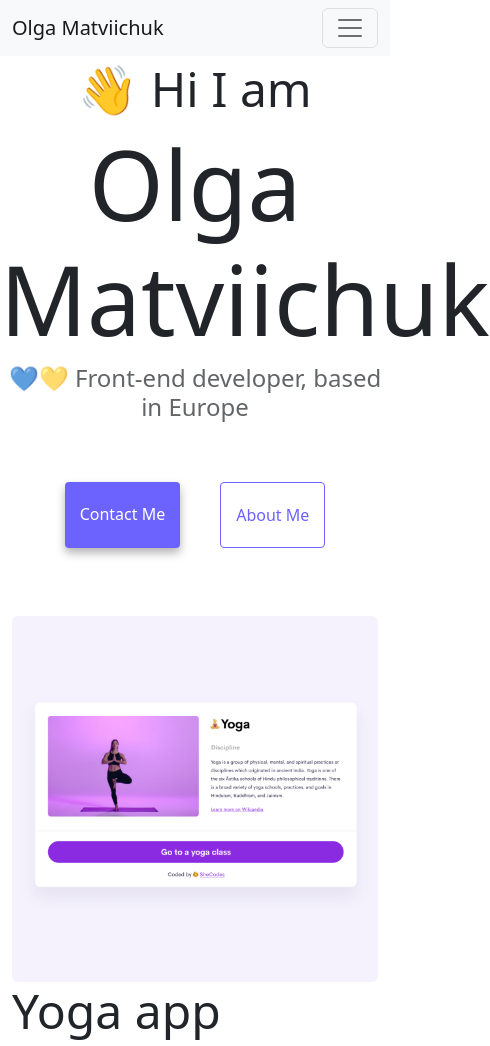
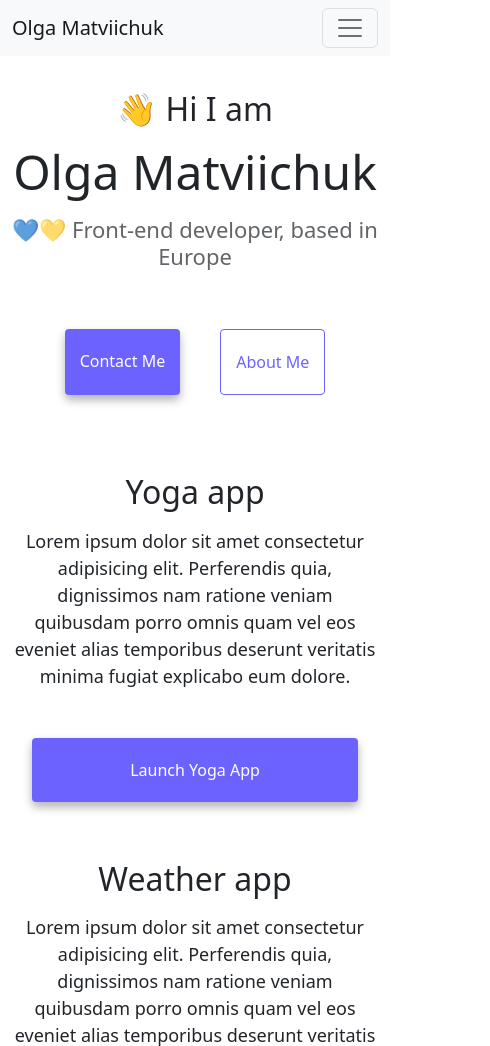
Before and after one commit to OlgaMatviichuk/My-portfolio, a plain HTML site: page index.html in a window 390 px wide. Shown: the top 1046 px of the page, 490 px wide, since content can reach past the window. Drawn offline with nearby package versions, Linux system fonts and the light colour scheme.

Commit message:
Added CSS Media Queries for small and medium screens

```diff
--- a/index.html
+++ b/index.html
@@ -53,7 +53,7 @@
       </div>
     </nav>
 
-    <h2 class="text-center">👋 Hi I am</h2>
+    <h2 class="text-center mt-100">👋 Hi I am</h2>
     <h1 class="text-center">Olga Matviichuk</h1>
     <h3 class="text-center">💙💛 Front-end developer, based in Europe</h3>
 
@@ -64,7 +64,11 @@
     <div class="container">
       <div class="row mt-5">
         <div class="col-md-6">
-          <img src="/images/yoga.png" class="img-fluid rounded" />
+          <img
+            src="/images/yoga.png"
+            class="img-fluid rounded d-none d-md-block"
+            alt="yoga project"
+          />
         </div>
         <div class="col-md-6">
           <h2 class="mb-3">Yoga app</h2>
@@ -95,14 +99,22 @@
           </div>
         </div>
         <div class="col-md-6">
-          <img src="/images/weather.png" class="img-fluid rounded" />
+          <img
+            src="/images/weather.png"
+            class="img-fluid rounded d-none d-md-block"
+            alt="weather project"
+          />
         </div>
       </div>
     </div>
     <div class="container">
       <div class="row mt-5">
         <div class="col-md-6">
-          <img src="/images/yogurt.png" class="img-fluid rounded" />
+          <img
+            src="/images/yogurt.png"
+            class="img-fluid rounded d-none d-md-block"
+            alt="yogurt project"
+          />
         </div>
         <div class="col-md-6">
           <h2 class="mb-3">Yogurt app</h2>
--- a/style.css
+++ b/style.css
@@ -5,20 +5,42 @@
 }
 
 body {
-  margin: 60px auto;
+  margin: 90px auto;
 }
 
 h1 {
   font-size: 96px;
 }
 
+@media (max-width: 576px) {
+  h1 {
+    font-size: 48px;
+    line-height: 1.5;
+  }
+}
+
 h2 {
   font-size: 48px;
+  margin-top: 90px;
+}
+
+@media (max-width: 576px) {
+  h2 {
+    font-size: 32px;
+    text-align: center;
+    margin-top: 10px;
+  }
 }
 
 h3 {
   font-size: 24px;
   opacity: 0.7;
+}
+@media (max-width: 576px) {
+  h3 {
+    font-size: 22px;
+    text-align: center;
+  }
 }
 
 p {
@@ -27,12 +49,16 @@ p {
   line-height: 1.5;
 }
 
+@media (max-width: 576px) {
+  p {
+    text-align: center;
+  }
+}
 .navigation-links {
   display: flex;
   margin-top: 40px;
   justify-content: center;
 }
-
 .navigation-links a {
   margin: 20px;
   border-radius: 4px;
@@ -56,7 +82,7 @@ p {
   display: flex;
   justify-content: center;
   color: var(--primary-color);
-  font-size: 28px;
+  font-size: 26px;
   text-decoration: none;
 }
 
@@ -74,6 +100,13 @@ p {
   color: white;
 }
 
+@media (max-width: 576px) {
+  .primary-link {
+    display: block;
+    text-align: center;
+    margin: 0 20px;
+  }
+}
 .about-paragraphs p {
   margin: 30px 10px;
 }
```
